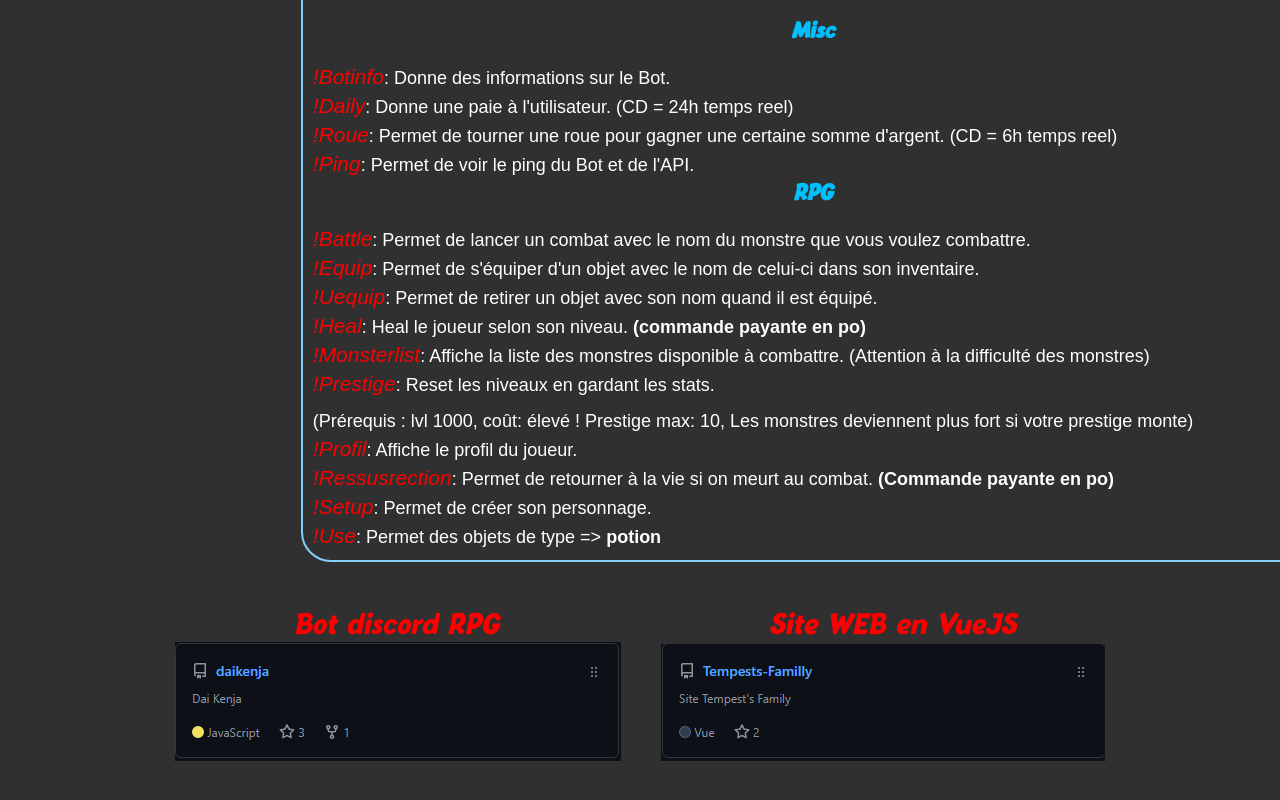
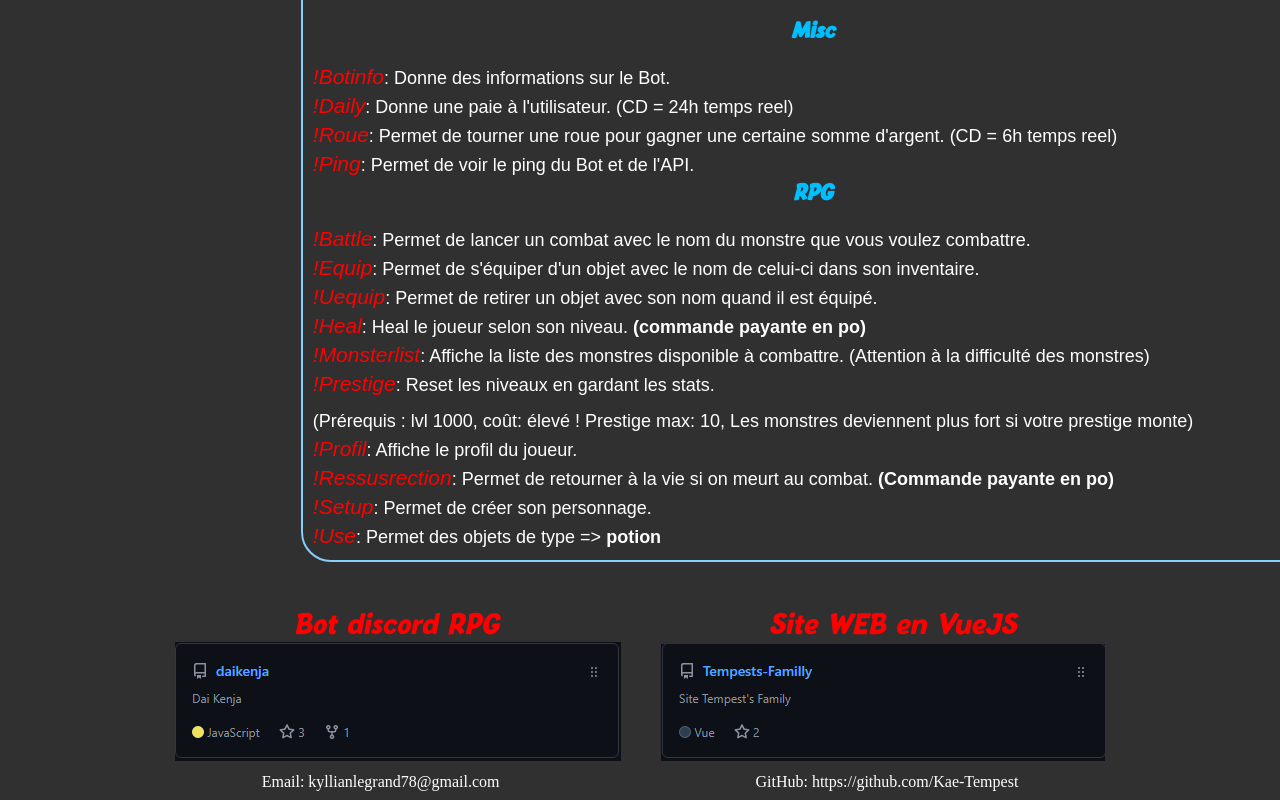
Before and after one commit to Kae-Tempest/Tempests-Familly, a Vue app: page / in a window 1280 px wide. Shown: the part 1159-1959 px from the top of the page. Built offline with nearby package versions, Linux system fonts and the light colour scheme.

Commit message:
Add Contact

```diff
--- a/src/App.vue
+++ b/src/App.vue
@@ -14,6 +14,7 @@
     <descriptionproject/>
     <folio/>
     <div id="contact"></div>
+    <contact mail="kyllianlegrand78@gmail.com" link="https://github.com/Kae-Tempest"/>
   </div>
 </template>
 
@@ -25,11 +26,13 @@ import news from '@/components/news';
 import documentation from "@/components/documentation";
 import folio from "@/components/folio";
 import Descriptionproject from "@/components/descriptionproject";
+import Contact from "@/components/contact";
 
 
 export default {
   name: 'App',
   components: {
+    Contact,
     Descriptionproject,
     navigation,
     titre,
--- /dev/null
+++ b/src/components/contact.vue
@@ -0,0 +1,35 @@
+<template>
+  <div id="contact">
+    <p>Email: {{ mail }}</p>
+    <p>GitHub: <a :href="link" target="_blank">{{ link }}</a></p>
+  </div>
+</template>
+
+<script>
+export default {
+  name: 'contact',
+  props: {
+    mail: String,
+    link: String
+  }
+}
+</script>
+
+<style scoped>
+#contact{
+  margin-top: 10px;
+  margin-bottom: 10px;
+}
+#contact p{
+  display: inline-block;
+  padding: 0 8em;
+}
+#contact a{
+  text-decoration: none;
+  color: white;
+}
+#contact a:hover{
+  text-decoration: none;
+  color: red;
+}
+</style>
```
